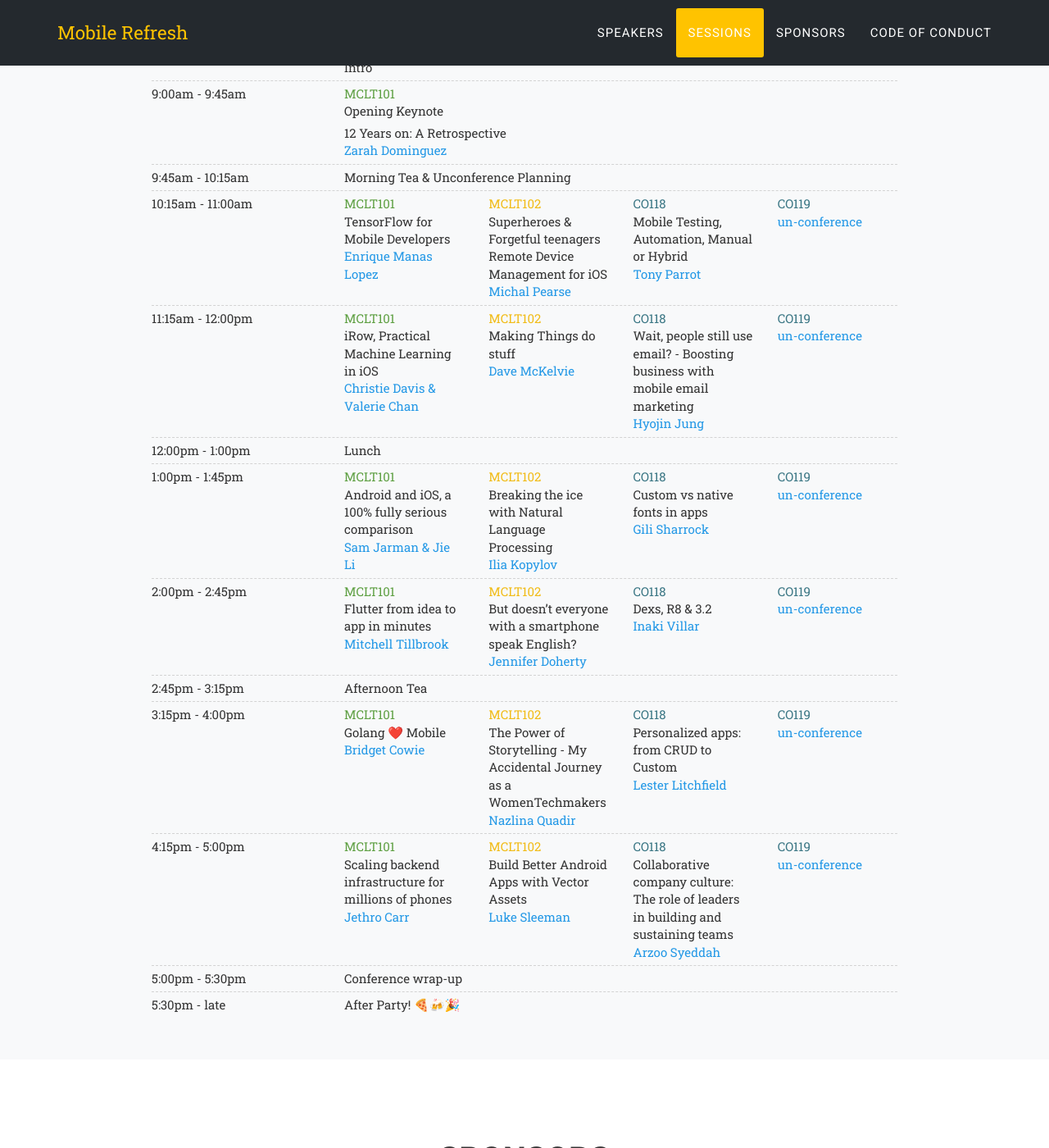
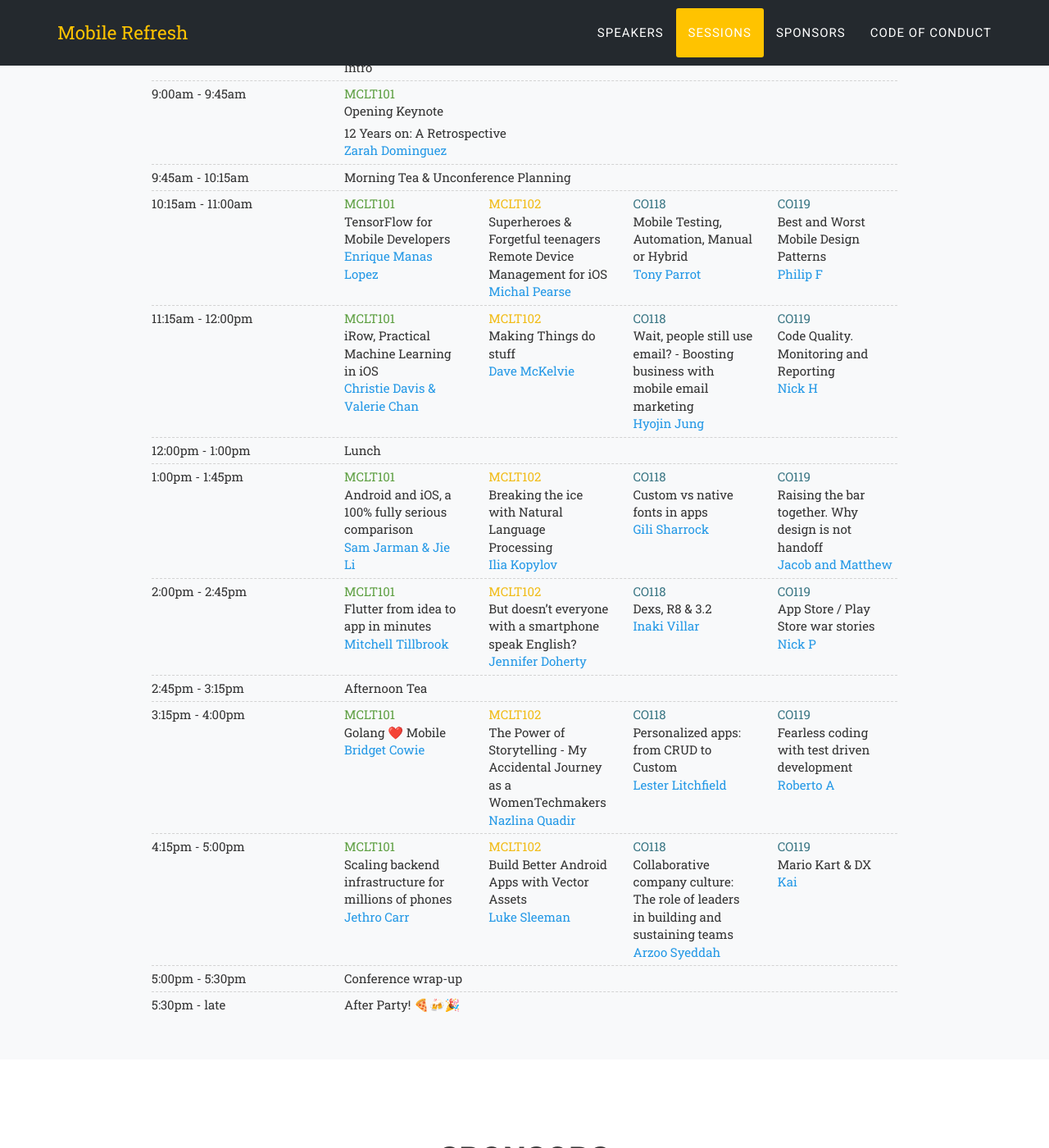
Before and after one commit to MostafaGazar/MostafaGazar.github.io, a Jekyll site: the page built from index.html, in a window 1280 px wide and 1400 px high, scrolled down 4238 px. Shown: the whole window at 82% size. Built offline with Jekyll 4.4.1, drawn with Linux system fonts in a browser that asks for light colours; some web fonts are replaced.

Commit message:
Update unconference sessions

```diff
--- a/_includes/sessions.html
+++ b/_includes/sessions.html
@@ -90,8 +90,8 @@
                   <div class="col col-xs-3">
                     <span>
                         <div class="event-venue-3">CO119</div>
-                        <div class="event-name"></div>
-                        <div class="speaker-name">un-conference</div>
+                        <div class="event-name">Best and Worst Mobile Design Patterns</div>
+                        <div class="speaker-name">Philip F</div>
                     </span>
                 </div>
                 </div>
@@ -127,8 +127,8 @@
                   <div class="col col-xs-3">
                     <span>
                         <div class="event-venue-3">CO119</div>
-                        <div class="event-name"></div>
-                        <div class="speaker-name">un-conference</div>
+                        <div class="event-name">Code Quality. Monitoring and Reporting</div>
+                        <div class="speaker-name">Nick H</div>
                     </span>
                 </div>
                 </div>
@@ -170,8 +170,8 @@
                     <div class="col col-xs-3">
                         <span>
                             <div class="event-venue-3">CO119</div>
-                            <div class="event-name"></div>
-                            <div class="speaker-name">un-conference</div>
+                            <div class="event-name">Raising the bar together. Why design is not handoff</div>
+                            <div class="speaker-name">Jacob and Matthew</div>
                         </span>
                     </div>
                 </div>
@@ -207,8 +207,8 @@
                     <div class="col col-xs-3">
                         <span>
                             <div class="event-venue-3">CO119</div>
-                            <div class="event-name"></div>
-                            <div class="speaker-name">un-conference</div>
+                            <div class="event-name">App Store / Play Store war stories </div>
+                            <div class="speaker-name">Nick P</div>
                         </span>
                     </div>
                 </div>
@@ -250,8 +250,8 @@
                     <div class="col col-xs-3">
                         <span>
                             <div class="event-venue-3">CO119</div>
-                            <div class="event-name"></div>
-                            <div class="speaker-name">un-conference</div>
+                            <div class="event-name">Fearless coding with test driven development</div>
+                            <div class="speaker-name">Roberto A</div>
                         </span>
                     </div>
                 </div>
@@ -287,8 +287,8 @@
                     <div class="col col-xs-3">
                         <span>
                             <div class="event-venue-3">CO119</div>
-                            <div class="event-name"></div>
-                            <div class="speaker-name">un-conference</div>
+                            <div class="event-name">Mario Kart & DX</div>
+                            <div class="speaker-name">Kai</div>
                         </span>
                     </div>
                 </div>
```
